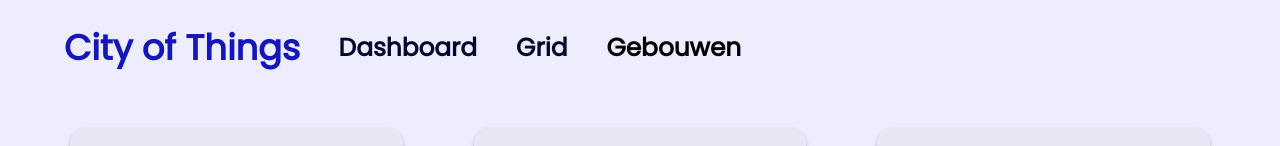
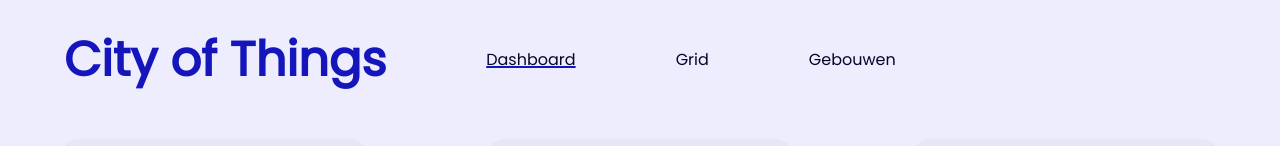
Before and after one commit to Michielez/city-of-things-client, a Vue app: page / in a window 1280 px wide. Shown: the top 146 px of the page. Built offline with nearby package versions, Linux system fonts and the light colour scheme.

Commit message:
change header + make drowpdown

```diff
--- a/src/App.vue
+++ b/src/App.vue
@@ -1,19 +1,17 @@
 <script>
-import Navbar from './components/Navbar.vue';
+import { RouterView } from 'vue-router';
+
+import Header from './components/Header.vue';
 export default {
   components: {
-    Navbar
+    Header
   }
 }
 </script>
 
 <template>
-  <div class="nav-bar">
-    <Navbar></Navbar>
-  </div>
-  <div class="main-content">
-    <router-view></router-view>
-  </div>
+  <Header></Header>
+  <RouterView />
 
 </template>
 
@@ -22,12 +20,5 @@ export default {
 body {
   font-family: 'Poppins', sans-serif;
 }
-.main-content {
-  display: flex;
-  height: 88vh;
-  width: 100%;
-
-  background-color: #EDEDFD;
-}
 
 </style>
--- /dev/null
+++ b/src/components/Header.vue
@@ -0,0 +1,91 @@
+<script>
+import { RouterLink } from 'vue-router';
+import data from '../data/buildings';
+
+export default {
+  name: "Navbar",
+  data() {
+    return {
+      buildings: data,
+      showBuildings: false
+    }
+  },
+  methods: {
+    toggleShowBuildings() {
+      console.log("toggle");
+      this.showBuildings = !this.showBuildings
+    }
+  }
+}
+</script>
+
+<template>
+  <header>
+    <h1>City of Things</h1>
+    <nav>
+      <ul>
+        <li><RouterLink to="/">Dashboard</RouterLink></li>
+        <li><RouterLink to="/Grid">Grid</RouterLink></li>
+        <div class="dropdown">
+          <p @click="toggleShowBuildings">Gebouwen</p>
+          <ul v-show="showBuildings" class="dropdown-content">
+            <li @click="toggleShowBuildings" v-for="building in buildings">
+              <RouterLink :to=" '/buildings/' + building.url ">{{ building.name }}</RouterLink>
+            </li>
+          </ul>
+        </div>
+      </ul>
+    </nav>
+    <nav>
+    </nav>
+  </header>
+</template>
+
+<style lang="scss" scoped>
+
+header, nav ul {
+  display: flex;
+  align-items: center;
+  gap: 100px;
+}
+
+header {
+  height: 15vh;
+  width: 90%;
+  margin-left: auto;
+  margin-right: auto;
+}
+
+h1 {
+  font-size: 3rem;
+  color: #1515BC;
+  font-weight: 900;
+}
+
+.dropdown {
+  position: relative;
+  display: inline-block;
+}
+
+.dropdown-content {
+  margin-top: 10px;
+  position: absolute;
+  display: block;
+  background-color: #f1f1f1;
+  min-width: 160px;
+  box-shadow: 0px 8px 16px 0px rgba(0,0,0,0.2);
+  z-index: 1;
+}
+
+.dropdown-content a {
+  color: black;
+  padding: 12px 16px;
+  text-decoration: none;
+  display: block;
+}
+
+.router-link-active {
+  text-decoration: underline #1515BC 2px;
+}
+
+</style>
--- a/src/components/Navbar.vue
+++ /dev/null
@@ -1,96 +0,0 @@
-<script>
-import { RouterLink } from 'vue-router';
-import data from '../data/buildings';
-
-export default {
-  name: "Navbar",
-  data() {
-    return {
-      buildings: data,
-      showBuildings: false
-    }
-  },
-  methods: {
-    toggleShowBuildings() {
-      this.showBuildings = !this.showBuildings
-    }
-  }
-}
-</script>
-
-<template>
-  <nav>
-    <h1>City of Things</h1>
-    <ul>
-      <li><RouterLink to="/">Dashboard</RouterLink></li>
-      <li><RouterLink to="/Grid">Grid</RouterLink></li>
-      <li @click="toggleShowBuildings" class="clickable">Gebouwen</li>
-    </ul>
-    <ul v-if="showBuildings" class="gebouwen">
-      <li v-for="building in buildings">
-        <RouterLink :to=" '/buildings/' + building.url ">{{ building.name }}</RouterLink>
-      </li>
-    </ul>
-  </nav>
-</template>
-
-<style scoped="scss" lang="scss">
-nav {
-  display: flex;
-  height: 12vh;
-  width: 100vw;
-  background-color: #EDEDFD;
-  align-items: center;
-  flex-wrap: wrap;
-
-  h1 {
-    font-size: 220%;
-    margin-left: 5%;
-    color: #1515BC;
-    font-weight: bold;
-  }
-
-  ul {
-    display: flex;
-    margin-left: 3%;
-
-    li {
-      margin-right: 12%;
-      font-size: 155%;
-      font-weight: bold;
-
-      a {
-        text-decoration: none;
-        color: #05052E;
-      }
-
-      &.clickable {
-        cursor: pointer;
-      }
-    }
-  }
-
-  .gebouwen {
-    list-style: none;
-    padding: 0;
-    position: absolute;
-    top: 9.5vh;
-    width: 65%;
-    height: 4.5%;
-    display: flex;
-    justify-content: center;
-    align-items: center;
-    margin-left: 22%;
-
-    background-color: #A8A8F5;
-
-    border-radius: 15px;
-
-    li {
-      margin-right: 2%;
-      font-size: 100%;
-      font-weight: bold;
-    }
-  }
-}
-</style>
--- a/src/style.css
+++ b/src/style.css
@@ -1,18 +1,11 @@
-:root {
+body {
+  background-color: #EDEDFD;
+  color: #05052E;
   font-family: 'Poppins', sans-serif;
+  min-height: 100vh;
 }
 
-body {
-  margin: 0;
-  place-items: center;
-  min-width: 320px;
-  min-height: 100vh;
-  font-family: 'Poppins', sans-serif;
-
+a {
+  text-decoration: none;
+  color: #05052E;
 }
-
-#app {
-  width: 100vw;
-  height: 100vh;
-  margin: 0 auto;
-}
--- a/src/views/DashboardView.vue
+++ b/src/views/DashboardView.vue
@@ -7,9 +7,9 @@
 </template>
 
 <script>
-import OnsDoel from '../components/dashboard_components/OnsDoel.vue';
-import Verbruik from '../components/dashboard_components/Verbruik.vue';
-import ExtraInfo from '../components/dashboard_components/ExtraInfo.vue';
+import OnsDoel from '../components/dashboard/OnsDoel.vue';
+import Verbruik from '../components/dashboard/Verbruik.vue';
+import ExtraInfo from '../components/dashboard/ExtraInfo.vue';
 export default {
     name: 'DashboardView',
     components: {
@@ -21,11 +21,20 @@ export default {
 </script>
 
 <style scoped>
-    main {
+main {
+    margin-left: auto;
+    margin-right: auto;
+    align-items: center;
+    height: 85vh;
+    display: flex;
+    justify-content: space-between;
+    width: 90%;
+}
+    /* main {
         display: flex;
         justify-content: space-evenly;
         align-items: center;
         width: 100vw;
         height: 88vh;
-    }
+    } */
 </style>
```
Also changed, not shown: src/components/dashboard/ExtraInfo.vue (renamed from src/components/dashboard_components/ExtraInfo.vue), src/components/dashboard/OnsDoel.vue (renamed from src/components/dashboard_components/OnsDoel.vue), src/components/dashboard/Verbruik.vue (renamed from src/components/dashboard_components/Verbruik.vue).
